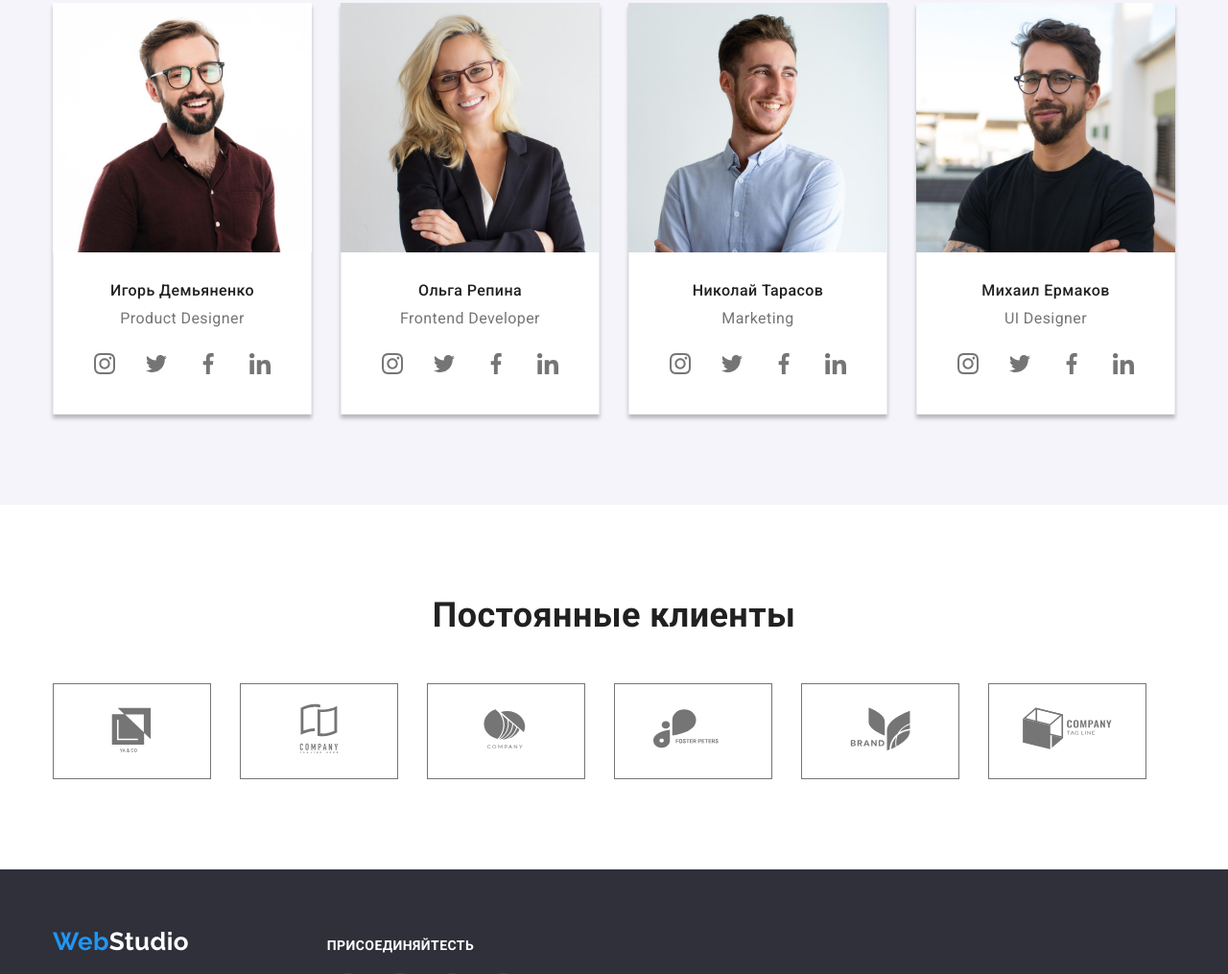
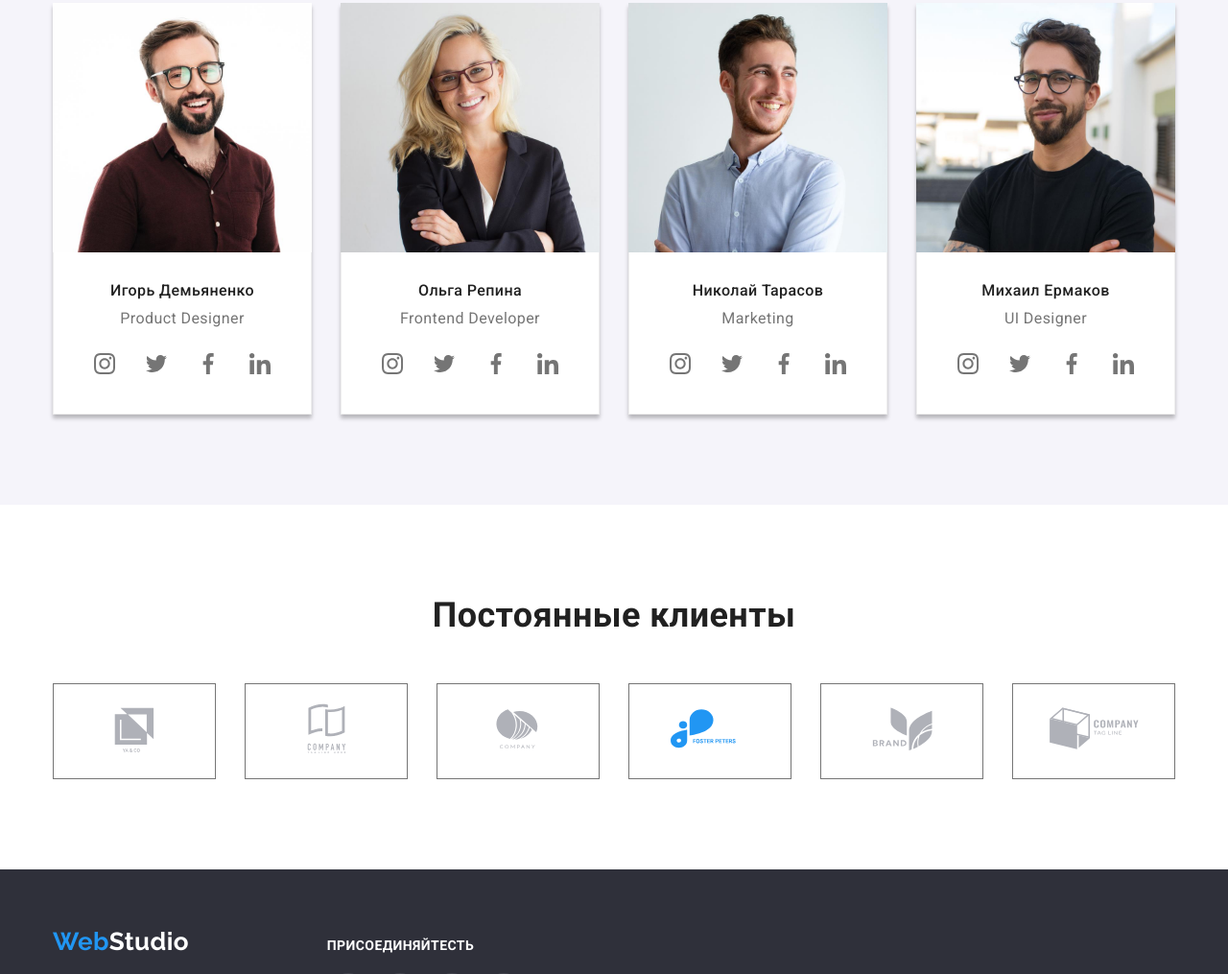
Before and after one commit to StanislavKuchma/goit-markup-hw-04, a plain HTML site: page index.html in a window 1280 px wide. Shown: the part 1785-2800 px from the top of the page at 96% size. Drawn offline with nearby package versions, Linux system fonts and the light colour scheme.

Commit message:
Доделал отступы и хедер

```diff
--- a/css/styles.css
+++ b/css/styles.css
@@ -92,7 +92,7 @@ footer {
 }
 .header-icon {
   margin-right: 10px;
-  /* fill: var(--primary--text--color); */
+  fill: var(--primary--text--color);
 }
 .header-nav-link:not(:last-child) {
   margin-right: 50px;
@@ -105,6 +105,10 @@ footer {
 .header-nav-link:focus,
 .header-nav-link:hover {
   color: var(--accent--color);
+  fill: var(--accent--color);
+}
+.header-nav-link:focus .header-icon,
+.header-nav-link:hover .header-icon {
   fill: var(--accent--color);
 }
 
@@ -335,19 +339,16 @@ footer {
 /* Секция клиенты */
 .clients {
   display: flex;
-  /* flex-wrap: wrap; */
+  flex-wrap: wrap;
 
-  /* margin-left: -30px; */
+  margin-right: -30px;
 }
 .clients-item {
-  display: inline-block;
-
-  width: 170px;
+  /* width: 170px; */
   height: 100px;
-  /* border: 1px solid var(--primary--text--color); */
 
   flex-basis: calc(100% / 6 - 30px);
-  margin-left: 30px;
+  margin-right: 30px;
 }
 .clients-item:first-child {
   margin-left: 0;
@@ -381,7 +382,6 @@ footer {
   background-color: var(--hero--backgraundcolor);
   padding-top: 60px;
   padding-bottom: 60px;
-  /* display: flex; */
 }
 .footer .logo {
   color: var(--text--color--white);
```
